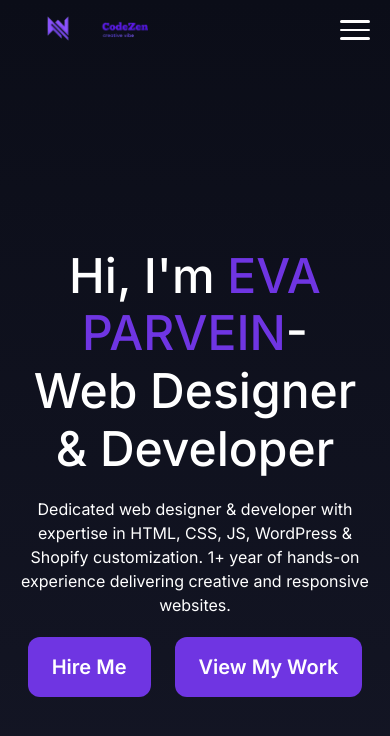
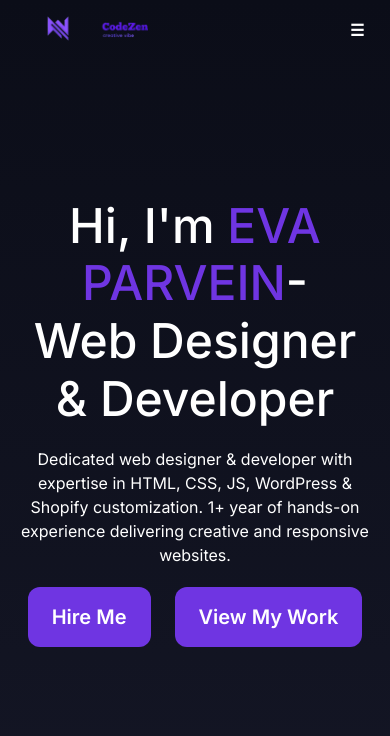
Before and after one commit to evar2005/my-web, a plain HTML site: page index.html in a window 390 px wide. Drawn offline with Linux system fonts and the light colour scheme.

Commit message:
my first commit

```diff
--- a/css/style.scss
+++ b/css/style.scss
@@ -78,23 +78,13 @@ body {
 }
 // mobile-menu
 .toggle-btn {
+  display: none;
   position: absolute;
-  width: 30px;
-  height: 20px;
-  top: 20px;
-  right: 20px;
-  display: none;
-  flex-direction: column;
-  justify-content: space-between;
-  gap: 6px;
-  z-index: 100;
-
-  .bar {
-    width: 100%;
-    height: 3px;
-    background-color: var(--primary-color);
-    border-radius: 5px;
-  }
+  right: 50px;
+  color: #ffffff;
+  text-decoration: none;
+  width: 40px;
+  height: 21px;
 }
 // hero-section-style
 .hero-section {
@@ -156,43 +146,36 @@ body {
         height: auto;
       }
     }
+    .toggle-btn {
+      display: block;
+      right: 0;
+      top: 18px;
+    }
     .navigation-bar {
-      // display: none;
-       position: absolute;
-      width: 90%;
-      top: 50px;
-      right: 20px;
-      background-color: #0b0d18;
-
-      max-height: 0; // collapsed
+      display: none;
       opacity: 0;
-      overflow: hidden;
-      transition: max-height 0.5s ease, opacity 0.5s ease;
-
+      transform: translateY(-20px);
+      pointer-events: none;
+      transition: all .4s ease-in-out;
     }
     .navigation-bar.active {
-      // position: absolute;
-      // display: block;
-      // width: 90%;
-      // height: auto;
-      // top: 50px;
-      // right: 20px;
-      // background-color: #0b0d18;
-      // padding: 50px 0 60px 0;
-       padding: 50px 0 60px 0;
-      max-height: 500px; // expand
+      display: block;
       opacity: 1;
-
+      transform: translateY(0);
+      pointer-events: auto;
     }
      .nav-list {
         flex-direction: column;
+        position: absolute;
+        width: 100%;
+        left: 0;
+        top: 60px;
+        background-color: #0b0d18;
+        padding-bottom: 100px;
       }
   }
-  .toggle-btn {
-  display: flex;
-}
   .hero-section {
-  padding-top: 100px;
+    padding-top: 0;
     .hero-wrap {
       h2 {
         font-size: var(--hero-media-font-size);
@@ -200,8 +183,6 @@ body {
       p {
         font-size: var(--primary-font-size);
       }
-
     }
   }
-
 }
--- a/index.html
+++ b/index.html
@@ -30,11 +30,7 @@
         </div>
         <div class="col-6">
           <!-- mobile menu -->
-           <a href="#" class="toggle-btn">
-            <span class="bar"></span>
-            <span class="bar"></span>
-            <span class="bar"></span>
-          </a>
+           <a href="#" class="toggle-btn">&#9776;</a>
            <!-- nav -->
           <nav class="navigation-bar">
             <ul class="nav-list">
--- a/js/script.js
+++ b/js/script.js
@@ -1,5 +1,5 @@
-$(document).ready(function () {
-  $(".toggle-btn").on("click", function() {
-    $(".navigation-bar").toggleClass("active")
+$(document).ready(function(){
+  $(".toggle-btn").on("click", function () {
+  $(".navigation-bar").toggleClass("active");
   })
 })
```
Also changed, not shown: css/style.css, 1 other file. Lines whose indentation alone changed are shown as unchanged.
